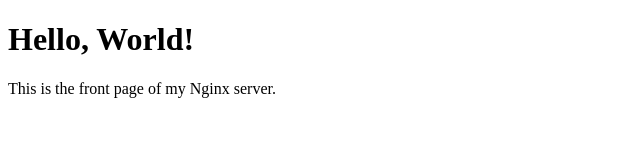
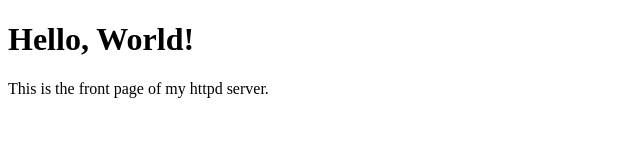
Before and after one commit to BeauclairBytes/devops-tutorial, a plain HTML site: page src/index.html in a window 1280 px wide. Shown: the full height of the page, 0-640 px from the left. Drawn offline with Linux system fonts and the light colour scheme.

Commit message:
rename server name

```diff
--- a/src/index.html
+++ b/src/index.html
@@ -6,6 +6,6 @@
 </head>
 <body>
   <h1>Hello, World!</h1>
-  <p>This is the front page of my Nginx server.</p>
+  <p>This is the front page of my httpd server.</p>
 </body>
 </html>
```
Also changed, not shown: 2 other files.
